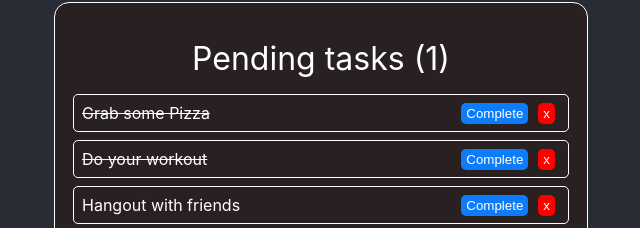
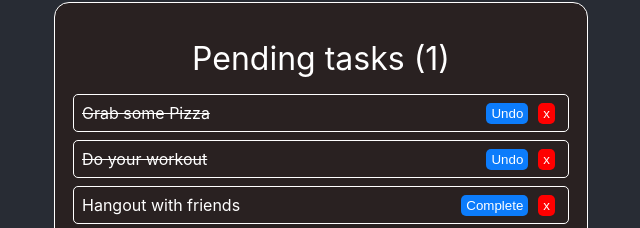
Before and after one commit to ryan-sav/react-playground, a React (Create React App) app: page / in a window 1280 px wide. Shown: the part 158-386 px from the top of the page, without its empty margins (319-959 px from the left). Built offline with nearby package versions, Linux system fonts and the light colour scheme.

Commit message:
adding remove task button and ternary check

```diff
--- a/src/index.html
+++ b/src/index.html
@@ -3,7 +3,7 @@
 
 <head>
     <meta charset="utf-8">
-    <title>How to set up React, Webpack, and Babel</title>
+    <title>To Do list</title>
 </head>
 
 <body>
--- a/src/js/components/ToDo.js
+++ b/src/js/components/ToDo.js
@@ -32,6 +32,12 @@ const Todo = () => {
         setTasks(newTasks);
     };
 
+    const unCompleteTask = index => {
+        const newTasks = [...tasks]
+        newTasks[index].completed = false;
+        setTasks(newTasks);
+    };
+
     const removeTask = index => {
         const newTasks = [...tasks];
         newTasks.splice(index, 1);
@@ -47,6 +53,7 @@ const Todo = () => {
                         task={task}
                         index={index}
                         completeTask={completeTask}
+                        unCompleteTask={unCompleteTask}
                         removeTask={removeTask}
                         key={index}
                     />
@@ -87,6 +94,7 @@ const Task = ({
     task,
     index,
     completeTask,
+    unCompleteTask,
     removeTask
 }) => {
     return (
@@ -96,7 +104,11 @@ const Task = ({
         >
             {task.title}
             <button style={{ background: "red" }} onClick={() => removeTask(index)}>x</button>
-            <button onClick={() => completeTask(index)}>Complete</button>
+            {task.completed ? (
+                <button onClick={() => unCompleteTask(index)}>Undo</button>) : (<button onClick={() => completeTask(index)}>Complete</button>)
+            }
+
+
         </div>
     );
 }
```
Also changed, not shown: package.json (+6 -1 lines), 2 other files (tests, documents, lock files or other folders).
